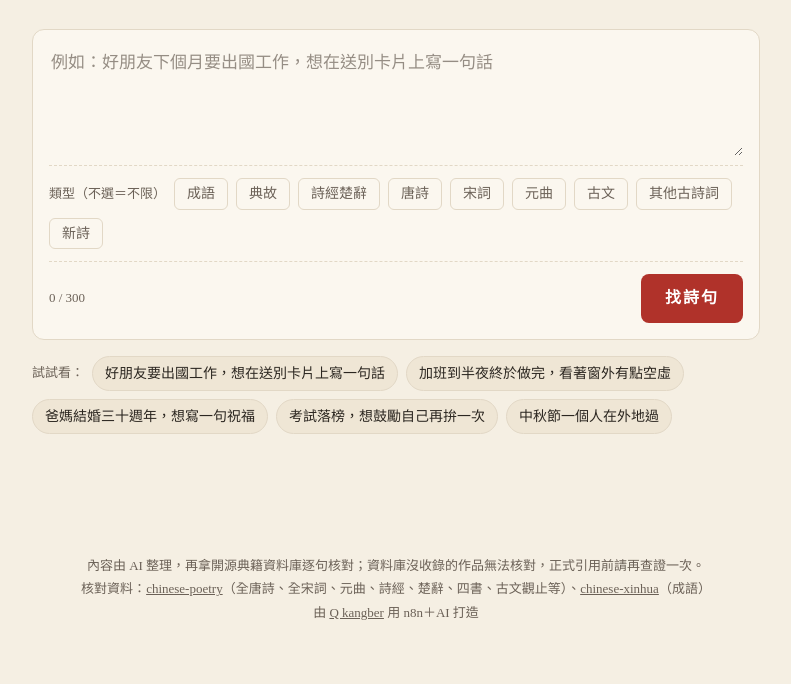
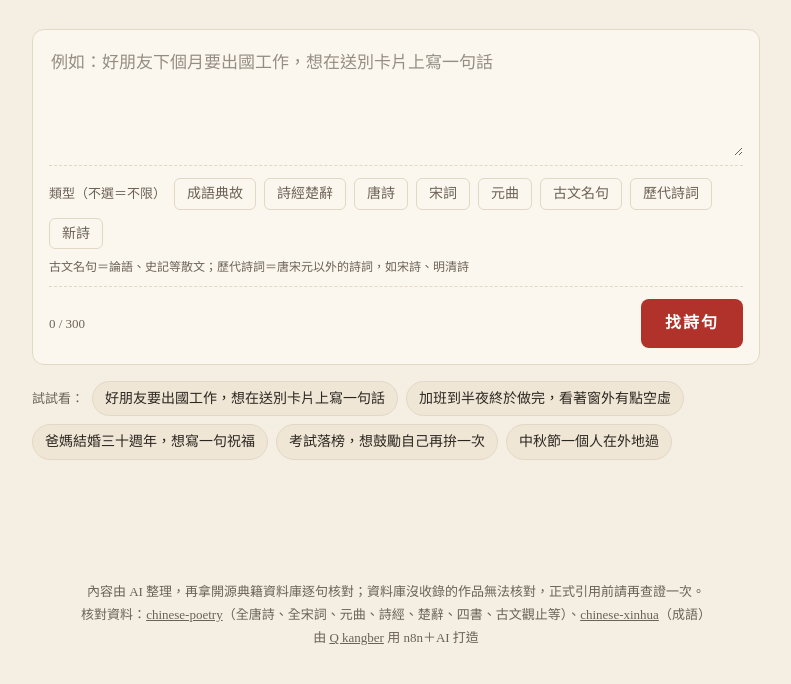
Before and after one commit to akangdesigner/shici-finder, a website: page index.html in a window 1280 px wide. Shown: the part 218-902 px from the top of the page, without its empty margins (244-1035 px from the left). Drawn offline with Linux system fonts and the light colour scheme.

Commit message:
refactor: 分類改 8 類（成語典故、古文名句、歷代詩詞），附說明
Co-Authored-By: Claude Opus 5.5 <noreply@anthropic.com>

```diff
--- a/index.html
+++ b/index.html
@@ -131,6 +131,7 @@
     border-radius: 6px; padding: 2px 10px; font: inherit; font-size: 13px; cursor: pointer;
   }
   .types { display: flex; flex-wrap: wrap; gap: 8px; align-items: center; padding: 12px 0; border-top: 1px dashed var(--line); }
+  .types-hint { margin: -4px 0 8px; font-size: 12px; color: var(--ink-soft); }
   .types-label { font-size: 13px; color: var(--ink-soft); }
   .tchip {
     background: transparent; border: 1px solid var(--line); color: var(--ink-soft);
@@ -182,6 +183,7 @@
     <div class="types" id="types" role="group" aria-label="引用類型">
       <span class="types-label">類型（不選＝不限）</span>
     </div>
+    <p class="types-hint">古文名句＝論語、史記等散文；歷代詩詞＝唐宋元以外的詩詞，如宋詩、明清詩</p>
     <div class="row">
       <span class="count"><span id="n">0</span> / 300</span>
       <button class="go" id="go" type="submit">找詩句</button>
@@ -212,14 +214,24 @@ const EXAMPLES = [
   '中秋節一個人在外地過'
 ];
 
-const TYPES = ['成語', '典故', '詩經楚辭', '唐詩', '宋詞', '元曲', '古文', '其他古詩詞', '新詩'];
+// 名稱要跟 n8n「驗證與限流」的 ALLOWED、「組 AI 請求」的 type 清單一致
+const TYPES = [
+  ['成語典故', '成語，或有歷史故事的典故詞語，例如臥薪嘗膽、破釜沉舟'],
+  ['詩經楚辭', '先秦的詩經與屈原等人的楚辭'],
+  ['唐詩', '唐代的詩'],
+  ['宋詞', '宋代的詞'],
+  ['元曲', '元代的散曲與雜劇'],
+  ['古文名句', '散文裡的名句，例如論語、孟子、史記、古文觀止選文'],
+  ['歷代詩詞', '其他朝代的詩詞，例如漢魏六朝詩、宋詩、明清詩詞'],
+  ['新詩', '白話現代詩，例如徐志摩、余光中']
+];
 
 const $ = id => document.getElementById(id);
 const q = $('q'), go = $('go'), status = $('status'), results = $('results');
 
-TYPES.forEach(t => {
+TYPES.forEach(([t, desc]) => {
   const b = document.createElement('button');
-  b.type = 'button'; b.className = 'tchip'; b.textContent = t; b.dataset.type = t;
+  b.type = 'button'; b.className = 'tchip'; b.textContent = t; b.dataset.type = t; b.title = desc;
   b.setAttribute('aria-pressed', 'false');
   b.onclick = () => { b.setAttribute('aria-pressed', String(b.getAttribute('aria-pressed') !== 'true')); syncClear(); };
   $('types').appendChild(b);
@@ -268,7 +280,7 @@ function render(items) {
   if (!shown.length) setStatus('這次 AI 給的句子都查不到原文，換個描述或多勾幾種類型再試一次', 'err');
   // 結果少又沒勾成語／古文：這類情境（罵人、勸學…）多半落在成語古文，詩詞裡真句本來就少
   const sel = selectedTypes();
-  const extra = ['成語', '古文'].filter(t => !sel.includes(t));
+  const extra = ['成語典故', '古文名句'].filter(t => !sel.includes(t));
   if (shown.length < 4 && sel.length && extra.length) {
     const tip = document.createElement('div');
     tip.className = 'more-tip';
```
